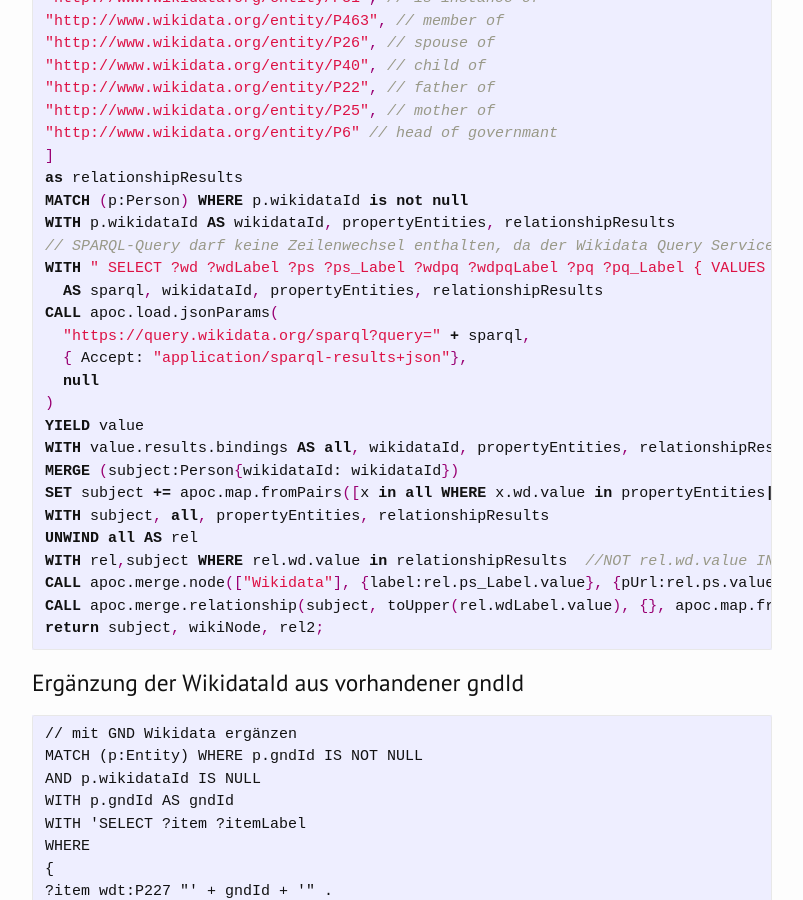
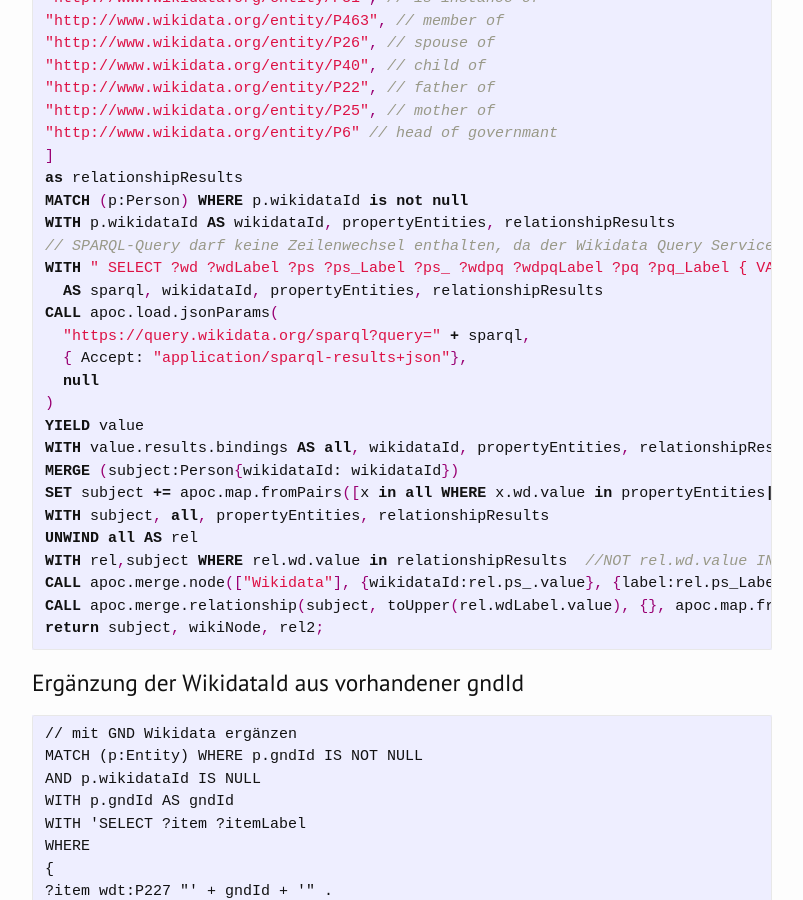
Before and after one commit to kuczera/Graphentechnologien, a Jekyll site: the page built from docs/60_Wikidata.md, in a window 1280 px wide and 900 px high, scrolled down 7093 px. Shown: the whole window, without its empty margins (238-1041 px from the left). Built offline with Jekyll 4.4.1, drawn with Linux system fonts in a browser that asks for light colours.

Commit message:
Update 60_Wikidata.md

```diff
--- a/docs/60_Wikidata.md
+++ b/docs/60_Wikidata.md
@@ -258,7 +258,7 @@
 MATCH (p:Person) WHERE p.wikidataId is not null
 WITH p.wikidataId AS wikidataId, propertyEntities, relationshipResults
 // SPARQL-Query darf keine Zeilenwechsel enthalten, da der Wikidata Query Service sonst einen Fehler meldet.
-WITH " SELECT ?wd ?wdLabel ?ps ?ps_Label ?wdpq ?wdpqLabel ?pq ?pq_Label { VALUES (?company) {(wd:" + wikidataId + ")} ?company ?p ?statement . ?statement ?ps ?ps_ .  ?wd wikibase:claim ?p. ?wd wikibase:statementProperty ?ps. OPTIONAL { ?statement ?pq ?pq_ . ?wdpq wikibase:qualifier ?pq . } SERVICE wikibase:label { bd:serviceParam wikibase:language \"en\" } } ORDER BY ?wd ?statement ?ps"
+WITH " SELECT ?wd ?wdLabel ?ps ?ps_Label ?ps_ ?wdpq ?wdpqLabel ?pq ?pq_Label { VALUES (?company) {(wd:" + wikidataId + ")} ?company ?p ?statement . ?statement ?ps ?ps_ .  ?wd wikibase:claim ?p. ?wd wikibase:statementProperty ?ps. OPTIONAL { ?statement ?pq ?pq_ . ?wdpq wikibase:qualifier ?pq . } SERVICE wikibase:label { bd:serviceParam wikibase:language \"en\" } } ORDER BY ?wd ?statement ?ps"
   AS sparql, wikidataId, propertyEntities, relationshipResults
 CALL apoc.load.jsonParams(
   "https://query.wikidata.org/sparql?query=" + sparql,
@@ -272,7 +272,7 @@
 WITH subject, all, propertyEntities, relationshipResults
 UNWIND all AS rel
 WITH rel,subject WHERE rel.wd.value in relationshipResults  //NOT rel.wd.value IN propertyEntities
-CALL apoc.merge.node(["Wikidata"], {label:rel.ps_Label.value}, {pUrl:rel.ps.value, pLabel:rel.wdLabel.value}, {source:'wikidata'}) YIELD node as wikiNode
+CALL apoc.merge.node(["Wikidata"], {wikidataId:rel.ps_.value}, {label:rel.ps_Label.value, pUrl:rel.ps.value, pLabel:rel.wdLabel.value}, {source:'wikidata'}) YIELD node as wikiNode
 CALL apoc.merge.relationship(subject, toUpper(rel.wdLabel.value), {}, apoc.map.fromLists([rel.wdpqLabel.value],[rel.pq_Label.value]), wikiNode) yield rel as rel2
 return subject, wikiNode, rel2;
 ~~~
```
